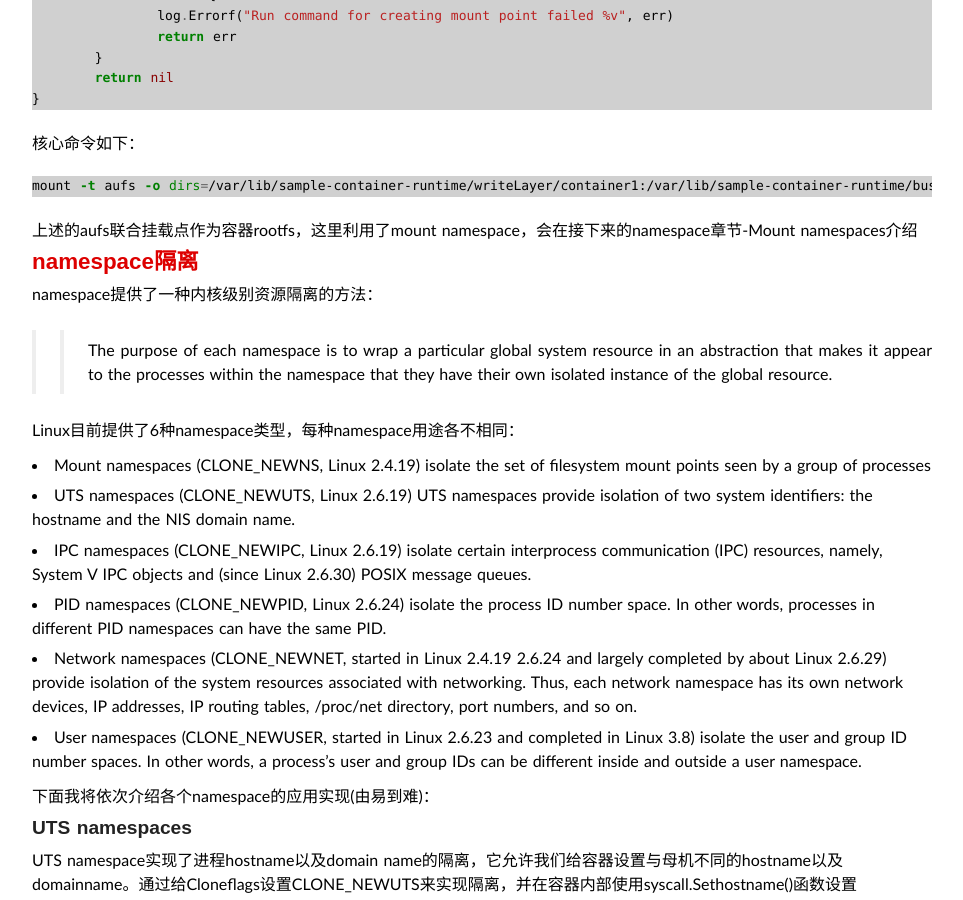
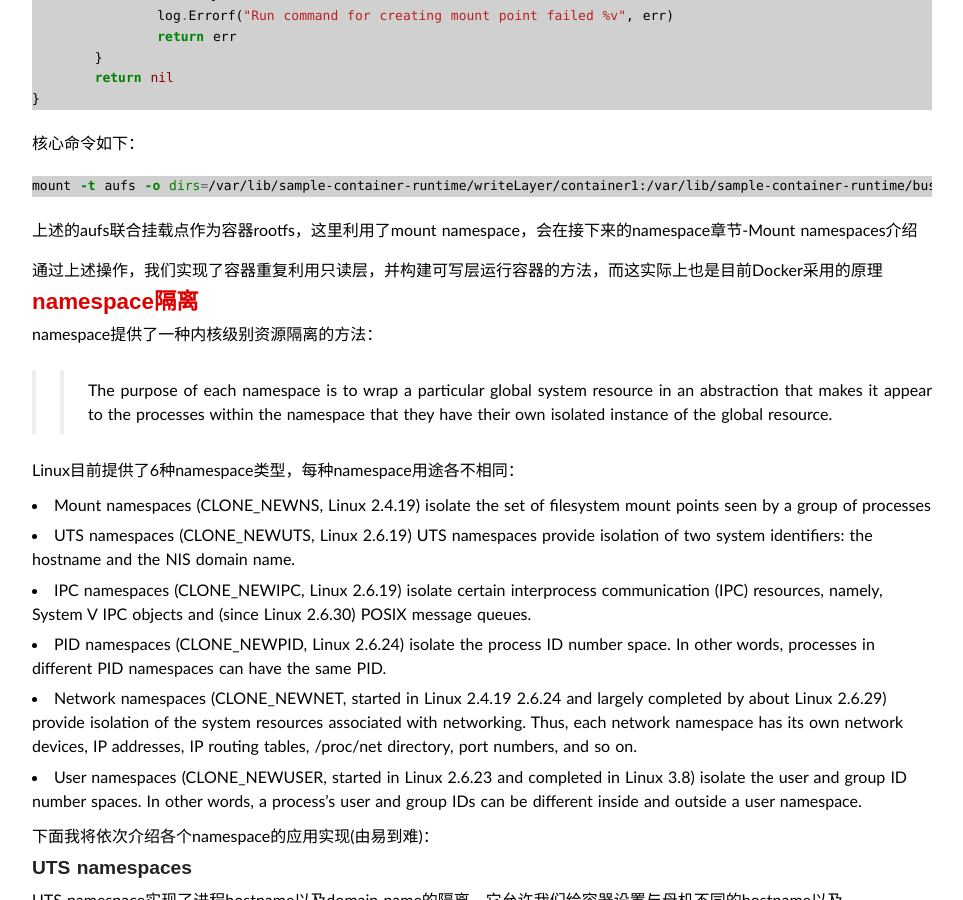
Before and after one commit to duyanghao/duyanghao.github.io, a Jekyll site: the page built from _posts/2020-11-2-sample-container-runtime.md, in a window 1280 px wide and 900 px high, scrolled down 4713 px. Shown: the whole window, without its empty margins (158-1121 px from the left). Built offline with Jekyll 4.4.1, drawn with Linux system fonts in a browser that asks for light colours; some web fonts are replaced; comment, search, counter and statistics services are not loaded.

````diff
--- a/_posts/2020-11-2-sample-container-runtime.md
+++ b/_posts/2020-11-2-sample-container-runtime.md
@@ -174,6 +174,8 @@
 ```
 
 上述的aufs联合挂载点作为容器rootfs，这里利用了mount namespace，会在接下来的namespace章节-Mount namespaces介绍
+
+通过上述操作，我们实现了容器重复利用只读层，并构建可写层运行容器的方法，而这实际上也是目前Docker采用的原理
 
 ## [namespace隔离](https://lwn.net/Articles/531114/)
 
@@ -884,6 +886,8 @@
 
 ## 容器进阶
 
+
+
 ## 容器网络
 
 ## RoadMap
````
